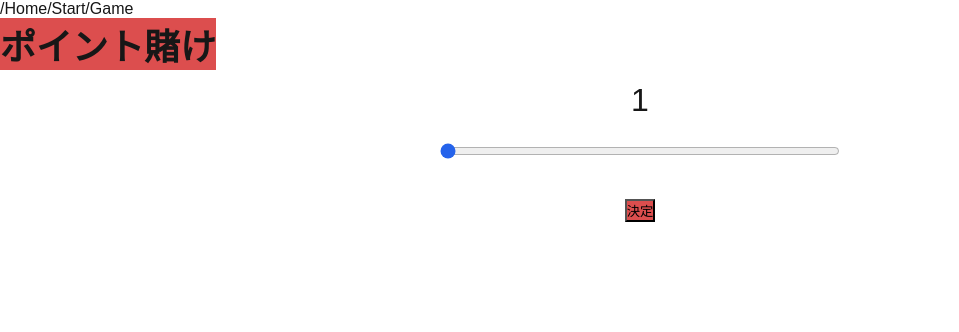
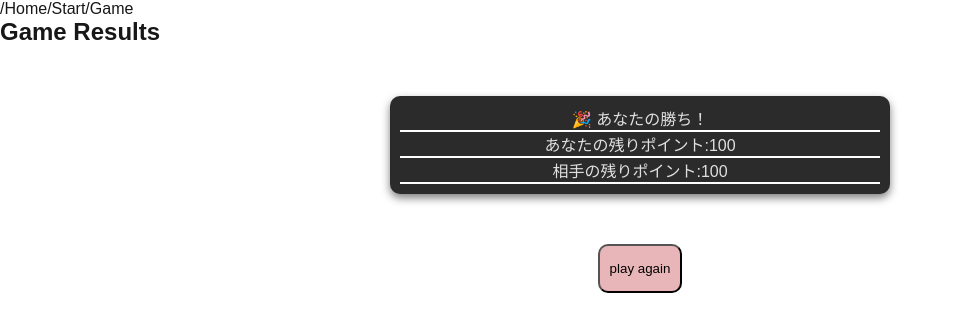
Before and after one commit to mitsui6969/Zerofy, a Next.js app in the folder frontend/: page /game in a window 1280 px wide. Shown: the top 332 px of the page, without its empty margins (0-959 px from the left). Built offline with nearby package versions, Linux system fonts and the light colour scheme; no server answers.

Commit message:
ラウンドポイント集計画面の作成

```diff
--- a/frontend/src/app/components/Game/ResultPhase.jsx
+++ b/frontend/src/app/components/Game/ResultPhase.jsx
@@ -1,20 +1,29 @@
 import React from 'react';
-
-export default function ResultPhase({ data }) {
-    const { winnerID, yourPoints, opponentPoints } = data;
-
+import '../../style/result.css';
+export default function ResultPhase({ data, onPlayAgain }) {
+    //const { winnerID, yourPoints, opponentPoints } = data;
+    const {
+        winnerID = 'you',
+        yourPoints = 100,
+        opponentPoints = 100
+    } = data || {};
     return (
         <div>
-        <h2 className="text-xl font-bold mb-4">ラウンド結果</h2>
-        <p>
+        <h2 className="title">Game Results</h2>
+        <div className="box">
+        <p className= "name">
             {winnerID === 'you'
             ? '🎉 あなたの勝ち！'
             : winnerID === 'opponent'
             ? '😢 相手の勝ち'
             : '同着'}
         </p>
-        <p className="mt-4">あなたの残りポイント: {yourPoints}</p>
-        <p>相手の残りポイント: {opponentPoints}</p>
+        <p className="mypoint">あなたの残りポイント:{yourPoints}</p>
+        <p className="yourpoint">相手の残りポイント:{opponentPoints}</p>
+        </div>
+        <div className="again">
+        <button onClick={onPlayAgain}>play again</button>
+        </div>
         </div>
     );
 }
--- a/frontend/src/app/game/page.jsx
+++ b/frontend/src/app/game/page.jsx
@@ -5,9 +5,13 @@ import QuestionPhase from '@/app/components/Game/QuestionPhase';
 import ResultPhase from '@/app/components/Game/ResultPhase';
 
 export default function GamePage() {
-    const [phase, setPhase] = useState('BET'); // 'BET' | 'QUESTION' | 'RESULT' | 'WAIT'
+    const [phase, setPhase] = useState('RESULT'); // 'BET' | 'QUESTION' | 'RESULT' | 'WAIT'
     const [data, setData] = useState(null); // サーバーからのフェーズデータ
     const [ws, setWs] = useState(null);
+
+    const handlePlayAgain = () => {
+        setPhase('BET');
+    };
 
     useEffect(() => {
         const socket = new WebSocket('ws://localhost:8080/ws');
@@ -36,7 +40,7 @@ export default function GamePage() {
         <main className="p-8">
         {phase === 'BET' && <BetPhase ws={ws} />}
         {phase === 'QUESTION' && <QuestionPhase data={data} ws={ws} />}
-        {phase === 'RESULT' && <ResultPhase data={data} />}
+        {phase === 'RESULT' && <ResultPhase data={data} onPlayAgain={handlePlayAgain} />}
         {phase === 'WAIT' && <p>Waiting for opponent...</p>}
         </main>
     );
--- /dev/null
+++ b/frontend/src/app/style/result.css
@@ -0,0 +1,40 @@
+.title {
+    margin-left: 60;
+    margin-top:40;
+    margin-bottom: 28;
+}
+.name {
+    font-size: 24;
+    text-align: center;
+    border-bottom: 2px solid white;
+}
+.mypoint {
+    font-size: 24;
+    margin-top:36;
+    text-align: center;
+    border-bottom: 2px solid white;
+}
+.yourpoint {
+    font-size: 24;
+    margin-top: 36;
+    text-align: center;
+    border-bottom: 2px solid white;
+}
+.box {
+  width: 500px;
+  margin: 50px auto;
+  background-color: #2b2b2b;
+  border-radius: 10px;
+  color: #e0e0e0;
+  padding: 10px;
+  box-shadow: 0 4px 8px rgba(0, 0, 0, 0.5);
+}
+.again {
+    text-align: center;
+}
+button {
+    font-size: 20;
+    background-color: #E8B5B8;
+    border-radius: 10px;
+    padding: 15px 10px;
+}
```
